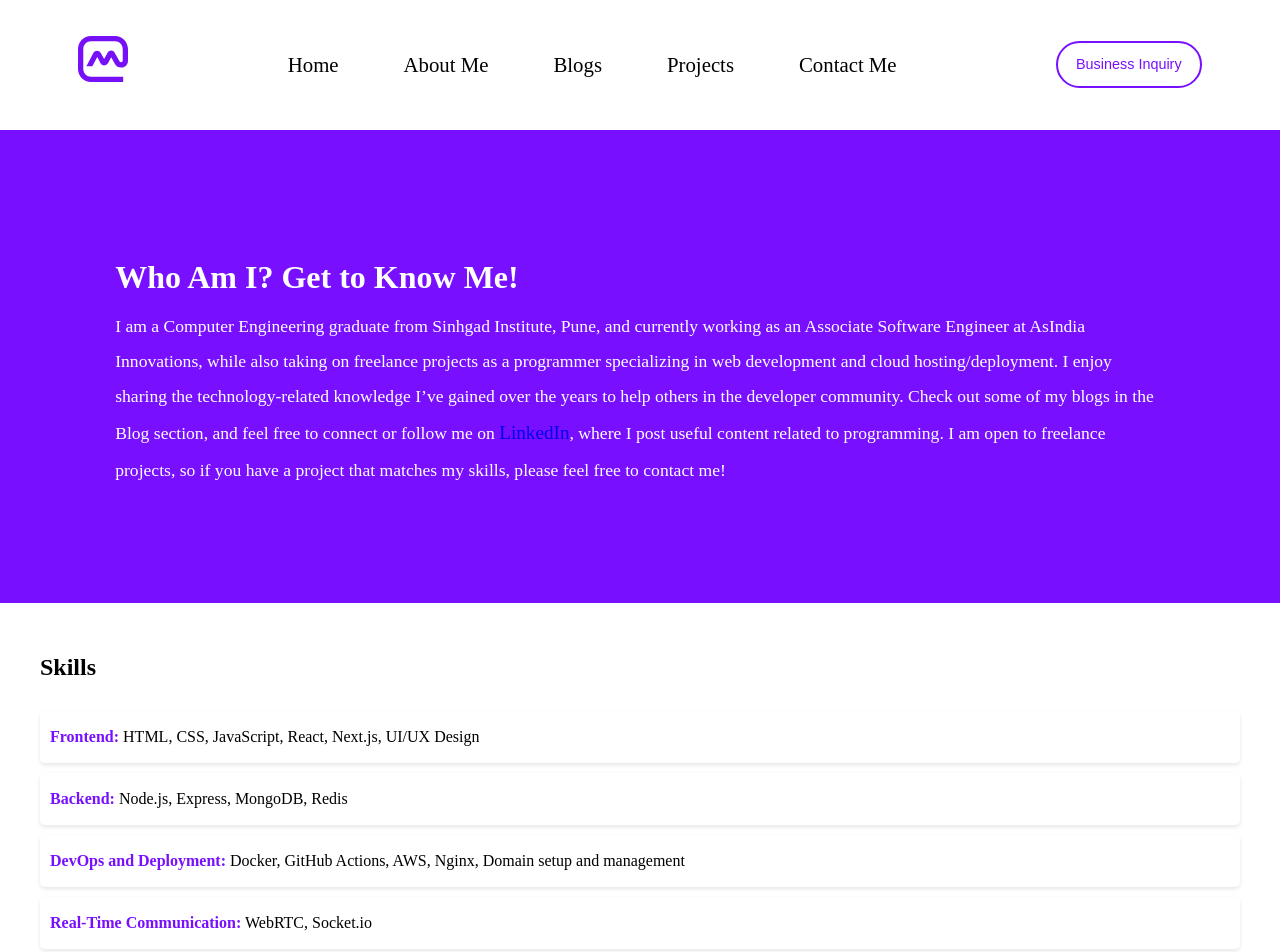
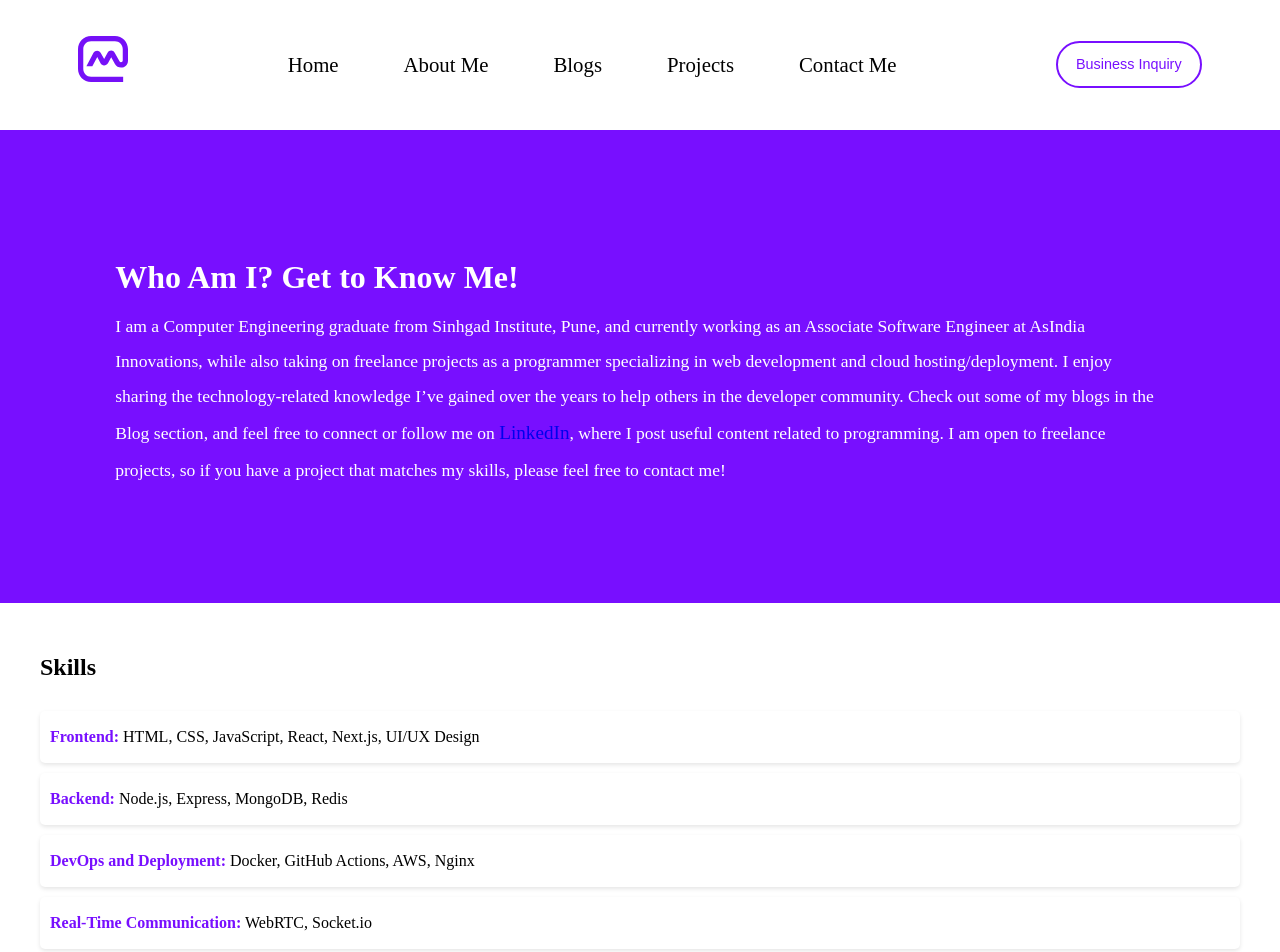
Before and after one commit to omkar755292/portfolio-client-next-v2, a Next.js app: page /about in a window 1280 px wide. Shown: the top 952 px of the page. Built offline with nearby package versions, Linux system fonts and the light colour scheme.

Commit message:
small change

```diff
--- a/src/app/(client)/about/page.js
+++ b/src/app/(client)/about/page.js
@@ -18,7 +18,7 @@ function About() {
                     <ul>
                         <li><strong>Frontend:</strong> HTML, CSS, JavaScript, React, Next.js, UI/UX Design</li>
                         <li><strong>Backend:</strong> Node.js, Express, MongoDB, Redis</li>
-                        <li><strong>DevOps and Deployment:</strong> Docker, GitHub Actions, AWS, Nginx, Domain setup and management</li>
+                        <li><strong>DevOps and Deployment:</strong> Docker, GitHub Actions, AWS, Nginx</li>
                         <li><strong>Real-Time Communication:</strong> WebRTC, Socket.io</li>
                         <li><strong>Others:</strong> Domain Setup and management, SEO Optimization, AWS EC2 and Server Management</li>
                         <li><strong>Version Control:</strong> Git</li>
```
